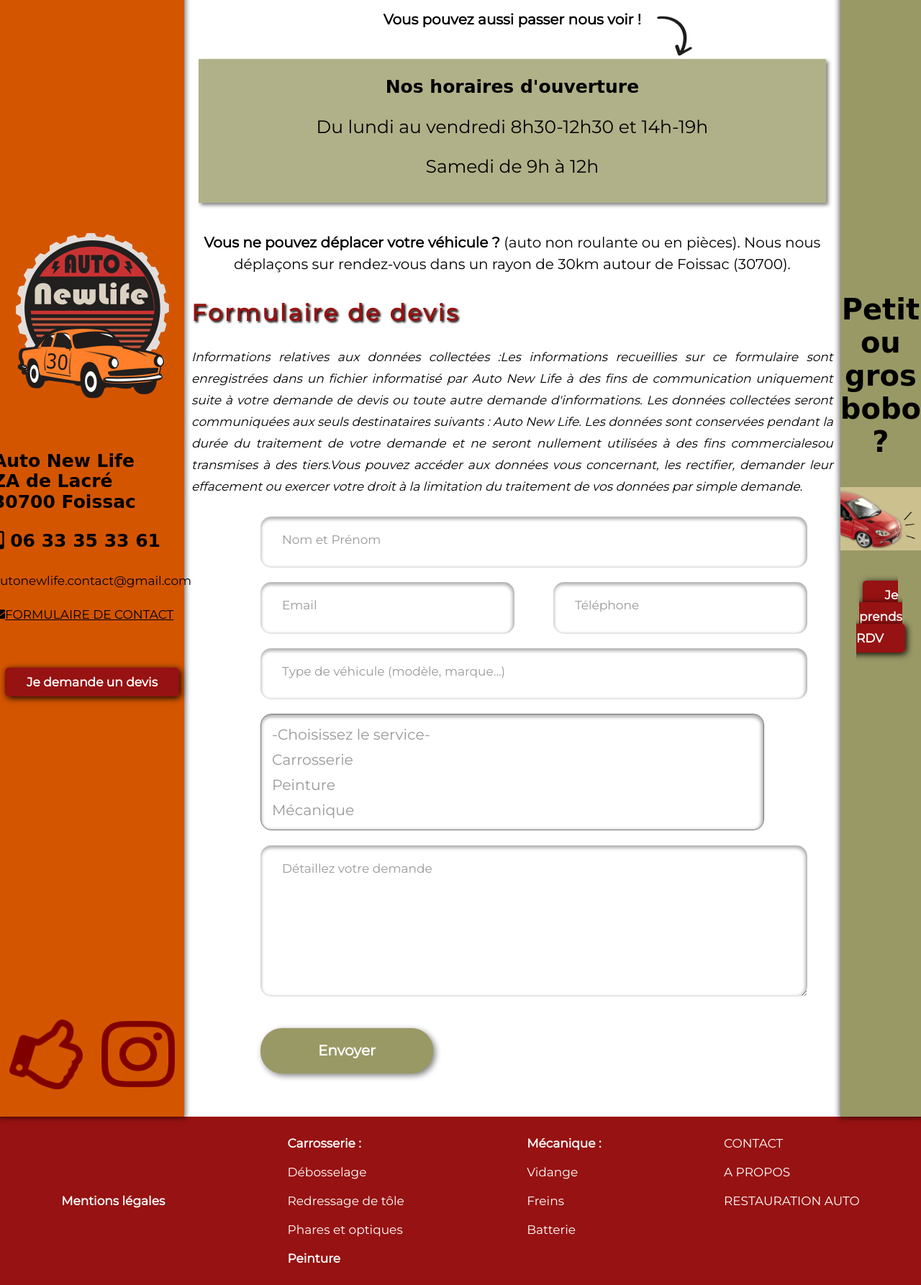
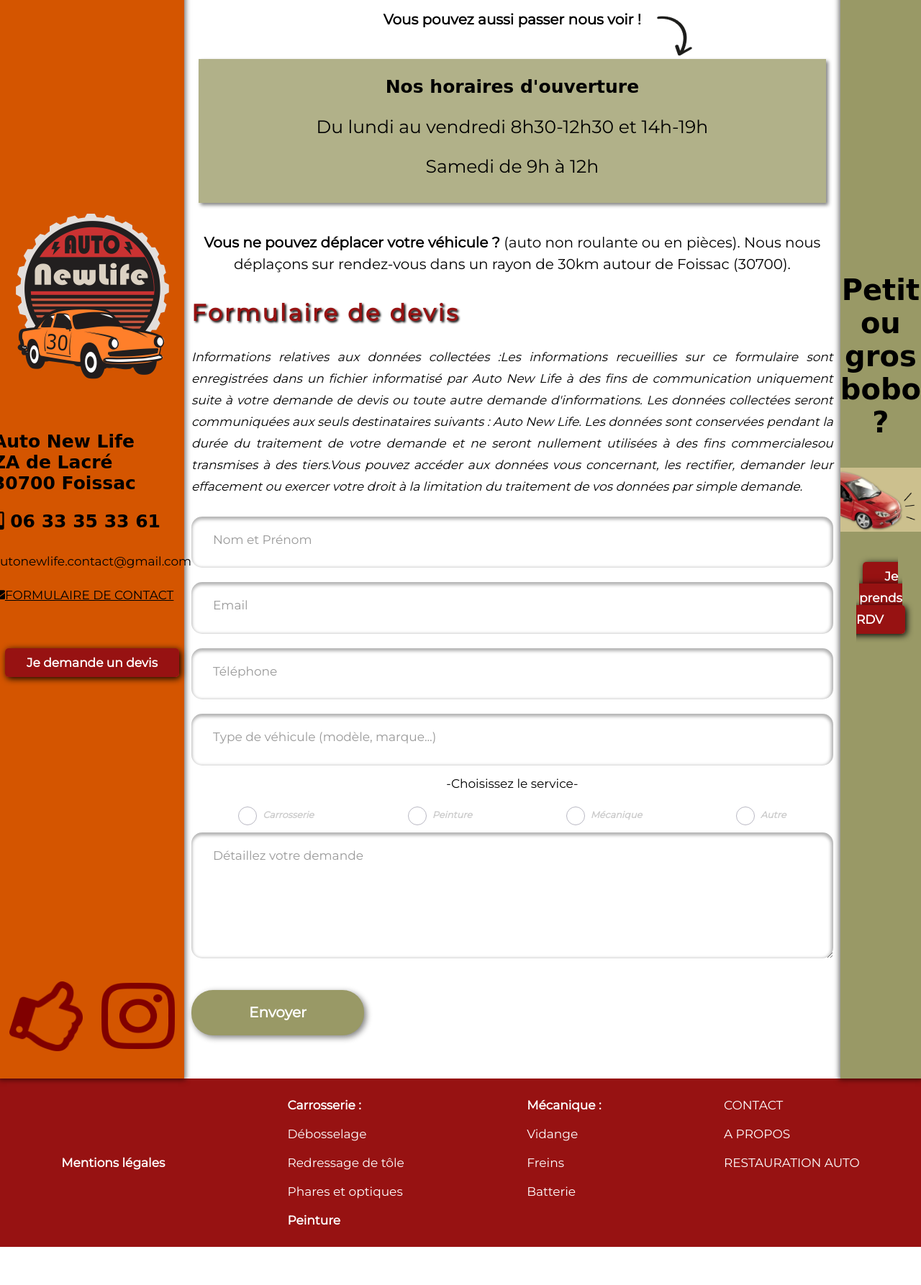
Before and after one commit to nadsud/anl-projet, a PHP site: page /devis.html in a window 1280 px wide. Shown: the part 806-2592 px from the top of the page at 72% size. After the commit the page ends 2539 px from the top, so only its background shows below. Run offline with PHP 8.4, Linux system fonts and the light colour scheme; some libraries are stand-ins or nearby versions; some web fonts are replaced.

Commit message:
remise en form des formulaires, et changement du select vers checkbox

```diff
--- /dev/null
+++ b/css/checkbox.css
@@ -0,0 +1,96 @@
+
+    /*checkbox*/
+    .cbx {
+        -webkit-user-select: none;
+        user-select: none;
+        -webkit-tap-highlight-color: transparent;
+        cursor: pointer;
+    }
+    .cbx span {
+        display: inline-block;
+        vertical-align: middle;
+        transform: translate3d(0, 0, 0);
+    }
+    .cbx span:first-child {
+        position: relative;
+        width: 24px;
+        height: 24px;
+        border-radius: 50%;
+        transform: scale(1);
+        vertical-align: middle;
+        border: 1px solid #B9B8C3;
+        transition: all 0.2s ease;
+    }
+    .cbx span:first-child svg {
+        position: absolute;
+        z-index: 1;
+        top: 8px;
+        left: 6px;
+        fill: none;
+        stroke: white;
+        stroke-width: 2;
+        stroke-linecap: round;
+        stroke-linejoin: round;
+        stroke-dasharray: 16px;
+        stroke-dashoffset: 16px;
+        transition: all 0.3s ease;
+        transition-delay: 0.1s;
+        transform: translate3d(0, 0, 0);
+    }
+    .cbx span:first-child:before {
+        content: "";
+        width: 100%;
+        height: 100%;
+        background: #506EEC;
+        display: block;
+        transform: scale(0);
+        opacity: 1;
+        border-radius: 50%;
+        transition-delay: 0.2s;
+    }
+    .cbx span:last-child {
+        margin-left: 8px;
+    }
+    .cbx span:last-child:after {
+        content: "";
+        position: absolute;
+        top: 8px;
+        left: 0;
+        height: 1px;
+        width: 100%;
+        background: #B9B8C3;
+        transform-origin: 0 0;
+        transform: scaleX(0);
+    }
+    .cbx:hover span:first-child {
+        border-color: #3c53c7;
+    }
+
+    .inp-cbx:checked + .cbx span:first-child {
+        border-color: #3c53c7;
+        background: #3c53c7;
+        animation: check 0.6s ease;
+    }
+    .inp-cbx:checked + .cbx span:first-child svg {
+        stroke-dashoffset: 0;
+    }
+    .inp-cbx:checked + .cbx span:first-child:before {
+        transform: scale(2.2);
+        opacity: 0;
+        transition: all 0.6s ease;
+    }
+    .inp-cbx:checked + .cbx span:last-child {
+        color: #B9B8C3;
+        transition: all 0.3s ease;
+    }
+    .inp-cbx:checked + .cbx span:last-child:after {
+        transform: scaleX(1);
+        transition: all 0.3s ease;
+    }
+
+    @keyframes check {
+        50% {
+        transform: scale(1.2);
+        }
+    }
+/*fin checkbox*/
--- a/css/style.css
+++ b/css/style.css
@@ -433,6 +433,7 @@
 
     /******CONTACT/ DEVIS******/
 
+
 .contact-1 {text-align: center;}
 .contact-1 >p {font-size: 2rem;}
 .horaires {background-color: #b1b189;
@@ -443,15 +444,15 @@
 
 .col-4 >p {text-align: justify;}
 
-.formulaire {width: 100%;
-max-width: 100%;
-display:flex;
-justify-content: center;
-align-content: center;
-flex-flow: column wrap;
-padding-bottom: 5rem; }
+.formulaire {
+    width: 100%;
+    display:flex;
+    flex-direction: column;
+    justify-content: space-between;
 
+    padding-bottom: 5rem;
 
+}
 
 input:focus ~ label, textarea:focus ~ label, input:valid ~ label, textarea:valid ~ label {
     font-size: 0.75em;
@@ -463,13 +464,15 @@
 
 .styled-input{
     float: left;
-    width: 29.3rem;
+    width: 100%;
     margin: 1rem 0;
     position: relative;
     border-radius: 3rem;
+    box-sizing: border-box;
 }
-
-
+.min{
+    width:49%;
+}
 
 @media only screen and (max-width: 768px){
     .styled-input {
@@ -488,12 +491,12 @@
     pointer-events: none;
 }
 
-.styled-input.wide, select{
+.styled-input .wide, select{
     width: 70rem;
-    max-width: 100%;}
+    width: 100%;
+}
 
 select {
-width:
 height: 15rem;
 font-size:1.2em;
 color:#999;
@@ -506,12 +509,13 @@
 
 input,
 textarea{
+    box-sizing: border-box;
     padding: 30px;
     border: 0;
     width: 100%;
     font-size: 1rem;
     background-color: #fff;
-    color: white;
+    color: black;
     border-radius: 1.5rem;
     box-shadow: -0.1rem 0.2rem 0.4rem 0.2rem rgba(0, 0, 0, 0.3) inset;
 }
--- a/devis.html
+++ b/devis.html
@@ -15,7 +15,8 @@
     <link rel="stylesheet" href="https://use.fontawesome.com/releases/v5.13.0/css/all.css">
     <!--css styles-->
     <link rel="stylesheet" href="https://cdnjs.cloudflare.com/ajax/libs/normalize/8.0.1/normalize.min.css">
-	<link rel="stylesheet" href="css/style.css">
+    <link rel="stylesheet" href="css/checkbox.css">
+    <link rel="stylesheet" href="css/style.css">
 </head>
 
 <body>
@@ -131,16 +132,33 @@
 
                                 <div class="col-xs-12">
 
-                                    <div class="styled-input wide">
+                                    <div class="center">
+                                        <p>-Choisissez le service-</p>
+                                        <div class="row ard">
+                                            <input class="inp-cbx" id="carrosserie" type="checkbox" style="display: none;"/>
+                                            <label class="cbx" for="carrosserie"><span>
+                                                <svg width="12px" height="9px" viewbox="0 0 12 9">
+                                                    <polyline points="1 5 4 8 11 1"></polyline>
+                                                </svg></span><span>Carrosserie</span></label>
 
-                                        <select name="select"  size="4" multiple>
-                                        <option value="#">-Choisissez le service-</option>
-                                        <option value="carrosserie">Carrosserie</option>
-                                        <option value="peinture">Peinture</option>
-                                        <option value="mecanique">Mécanique</option>
-                                        <option value="autre">Autre</option>
-                                        </select>
+                                            <input class="inp-cbx" id="peinture" type="checkbox" style="display: none;"/>
+                                            <label class="cbx" for="peinture"><span>
+                                                <svg width="12px" height="9px" viewbox="0 0 12 9">
+                                                    <polyline points="1 5 4 8 11 1"></polyline>
+                                                </svg></span><span>Peinture</span></label>
 
+                                            <input class="inp-cbx" id="mecanique" type="checkbox" style="display: none;"/>
+                                            <label class="cbx" for="mecanique"><span>
+                                                <svg width="12px" height="9px" viewbox="0 0 12 9">
+                                                    <polyline points="1 5 4 8 11 1"></polyline>
+                                                </svg></span><span>Mécanique</span></label>
+
+                                            <input class="inp-cbx" id="autre" type="checkbox" style="display: none;"/>
+                                            <label class="cbx" for="autre"><span>
+                                                <svg width="12px" height="9px" viewbox="0 0 12 9">
+                                                    <polyline points="1 5 4 8 11 1"></polyline>
+                                                </svg></span><span>Autre</span></label>
+                                        </div>
                                     </div>
                                 </div>
                                 <div class="col-xs-12">
```
Also changed, not shown: contact.html (+22 -20 lines), README.md.
